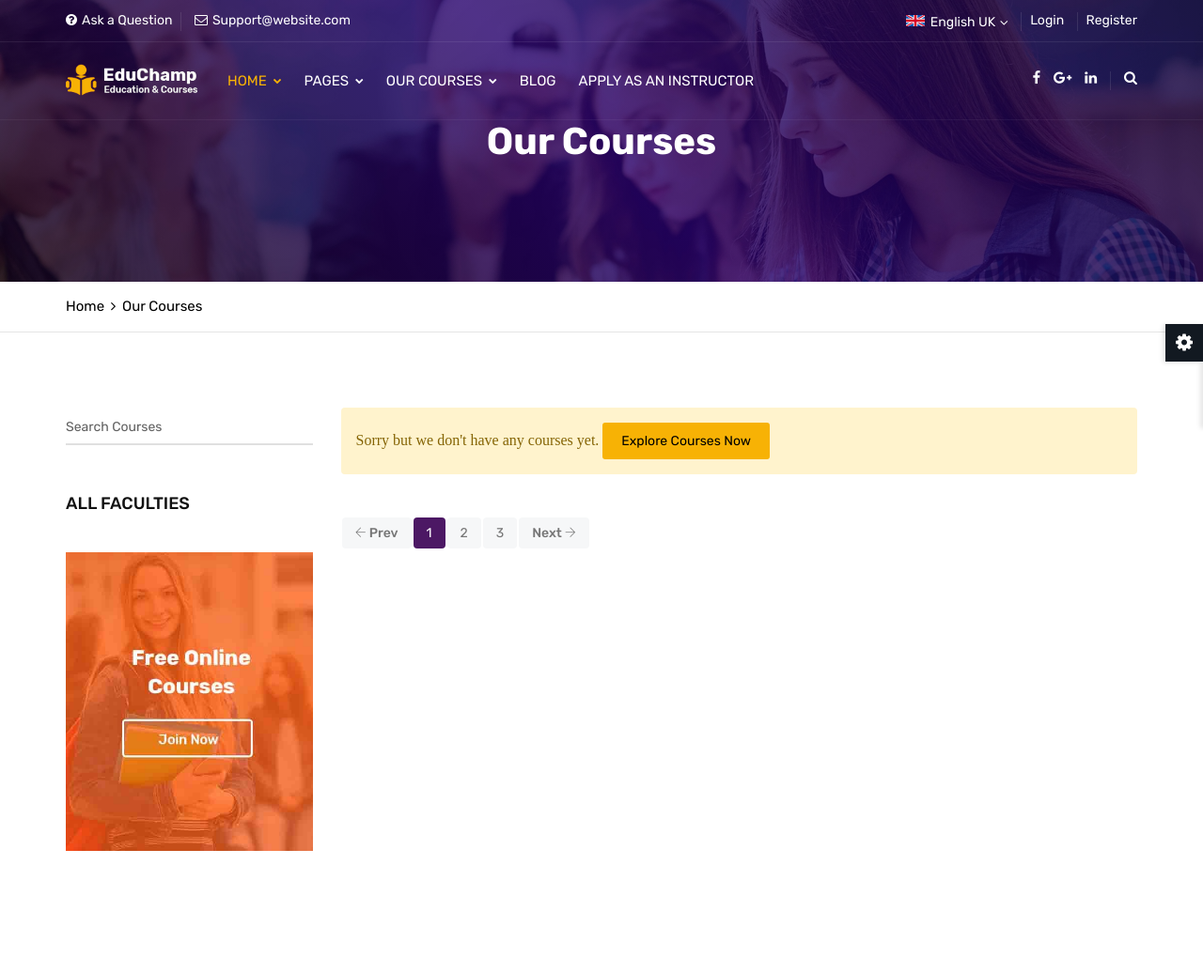
After one commit to jegedeolajide12/daun, a Django app: page /courses/ in a window 1280 px wide. The commit adds this page. Shown: the whole page at 94% size. Run offline with Django 5.2, Linux system fonts and the light colour scheme; data that the repository does not hold is empty; parts of the project's set-up code (start-up, migrations or seed data) failed here and were passed over; some libraries are stand-ins or nearby versions.

```diff
--- a/pages/models.py
+++ b/pages/models.py
@@ -25,7 +25,7 @@ class Faculty(models.Model):
 class Course(models.Model):
     students = models.ManyToManyField(settings.AUTH_USER_MODEL, related_name='courses_joined', blank=True)
     owner = models.ForeignKey(settings.AUTH_USER_MODEL, related_name='courses_created', on_delete=models.CASCADE)
-    faculty = models.ForeignKey(Faculty, related_name='facuty_courses', on_delete=models.CASCADE)
+    faculty = models.ForeignKey(Faculty, related_name='faculty_courses', on_delete=models.CASCADE)
     name = models.CharField(max_length=200)
     slug = models.SlugField(max_length=200, unique=True)
     code = models.CharField(max_length=6, null=True, blank=True)
--- a/pages/urls.py
+++ b/pages/urls.py
@@ -11,13 +11,16 @@ from .views import (index,
                     CourseModuleUpdateView,
                     ContentCreateUpdateView,
                     topic_detail,
-                    ContentDeleteView)
+                    ContentDeleteView,
+                    CourseListView)
 
 
 app_name = 'course'
 
 urlpatterns = [
     path('', index, name='index'),
+    path('courses/', CourseListView.as_view(), name='course_list'),
+
     path('home/', ManageCourseListView.as_view(), name='home'),
     path('course/create/', CourseCreateView.as_view(), name='course_create'),
     path('course/<slug:course_slug>/', course_detail, name='course'),
--- a/pages/views.py
+++ b/pages/views.py
@@ -222,12 +222,9 @@ def topic_detail(request, topic_id):
 
 class CourseListView(TemplateResponseMixin, View):
     model = Course
-    template_name = 'courses/course/course_list.html'
+    template_name = 'courses/course_list.html'
 
-    def get(self, request, faculty=None):
-        faculties = Faculty.objects.annotate(total_courses=Count('faculty_courses'))
-        courses = Course.objects.annotate(total_topics=Count('course_topics'))
-        if faculty:
-            faculty = get_object_or_404(Faculty, slug=faculty)
-            courses = courses.filter(faculty=faculty)
-        return self.render_to_response({'faculties':faculties, 'faculty':faculty, 'courses':courses})
+    def get(self, request, *args, **kwargs):
+        faculties = Faculty.objects.all()
+        courses = Course.objects.all()
+        return self.render_to_response({'faculties':faculties, 'courses':courses})
--- a/students/urls.py
+++ b/students/urls.py
@@ -5,4 +5,5 @@ app_name = 'student'
 
 urlpatterns = [
     path('student/home/', StudentHomePage.as_view(), name='student_home'),
+    path('courses/<slug:faculty>/', StudentCourseListView.as_view(), name='student_courses_by_faculty'),
 ]
--- /dev/null
+++ b/templates/courses/course_list.html
@@ -0,0 +1,111 @@
+{% extends parent_template|default:"navbar.html" %}
+{% load static %}
+{% block content %}
+    <!-- Content -->
+    <div class="page-content bg-white">
+        <!-- inner page banner -->
+        <div class="page-banner ovbl-dark" style="background-image:url('{% static "assets/images/banner/banner3.jpg" %}');">
+            <div class="container">
+                <div class="page-banner-entry">
+                    <h1 class="text-white">Our Courses</h1>
+				 </div>
+            </div>
+        </div>
+		<!-- Breadcrumb row -->
+		<div class="breadcrumb-row">
+			<div class="container">
+				<ul class="list-inline">
+					<li><a href="#">Home</a></li>
+					<li>Our Courses</li>
+				</ul>
+			</div>
+		</div>
+		<!-- Breadcrumb row END -->
+        <!-- inner page banner END -->
+		<div class="content-block">
+            <!-- About Us -->
+			<div class="section-area section-sp1">
+                <div class="container">
+					 <div class="row">
+						<div class="col-lg-3 col-md-4 col-sm-12 m-b30">
+							<div class="widget courses-search-bx placeani">
+								<div class="form-group">
+									<div class="input-group">
+										<label>Search Courses</label>
+										<input name="dzName" type="text" required class="form-control">
+									</div>
+								</div>
+							</div>
+							<div class="widget widget_archive">
+                                <h5 class="widget-title style-1">All Faculties</h5>
+                                <ul>
+									{% for faculty in faculties %}
+                                	    <li class="active"><a href="#">{{ faculty.name|title }}</a></li>
+                                    {% endfor %}
+                                </ul>
+                            </div>
+							<div class="widget">
+								<a href="#"><img src="{% static "assets/images/adv/adv.jpg" %}" alt=""/></a>
+							</div>
+						</div>
+						<div class="col-lg-9 col-md-8 col-sm-12">
+							<div class="row">
+                                {% for course in courses %}
+								<div class="col-md-6 col-lg-4 col-sm-6 m-b30">
+									<div class="cours-bx">
+										<div class="action-box">
+											<img src="{{ course.cover_image.url }}" alt="">
+											<a href="#" class="btn">Read More</a>
+										</div>
+										<div class="info-bx text-center">
+											<h5><a href="{% url "course:course" course.slug %}">{{ course.name|upper }}</a></h5>
+											<span>Faculty of {{ course.faculty|title }}</span>
+										</div>
+										<div class="cours-more-info">
+											<div class="review">
+												<span>3 Review</span>
+												<ul class="cours-star">
+													<li class="active"><i class="fa fa-star"></i></li>
+													<li class="active"><i class="fa fa-star"></i></li>
+													<li class="active"><i class="fa fa-star"></i></li>
+													<li><i class="fa fa-star"></i></li>
+													<li><i class="fa fa-star"></i></li>
+												</ul>
+											</div>
+											<div class="price">
+												<del>$190</del>
+												<h5>$120</h5>
+											</div>
+										</div>
+									</div>
+								</div>
+								{% empty %}
+								<div class="col-md-12 col-lg-12 col-sm-12 m-b30">
+									<div class="alert alert-warning">
+										Sorry but we don't have any courses yet.
+										<a href="{% url 'course:courses' %}" class="btn btn-primary">Explore Courses Now</a>
+									</div>
+								</div>
+								{% endfor %}
+								<div class="col-lg-12 m-b20">
+									<div class="pagination-bx rounded-sm gray clearfix">
+										<ul class="pagination">
+											<li class="previous"><a href="#"><i class="ti-arrow-left"></i> Prev</a></li>
+											<li class="active"><a href="#">1</a></li>
+											<li><a href="#">2</a></li>
+											<li><a href="#">3</a></li>
+											<li class="next"><a href="#">Next <i class="ti-arrow-right"></i></a></li>
+										</ul>
+									</div>
+								</div>
+							</div>
+						</div>
+					</div>
+				</div>
+            </div>
+        </div>
+		<!-- contact area END -->
+
+    </div>
+    <!-- Content END-->
+{% endblock %}
```
Also changed, not shown: students/views.py (+26 -7 lines), templates/courses/student_home.html (+23 -20 lines), pages/migrations/0019_alter_course_faculty.py (added).
